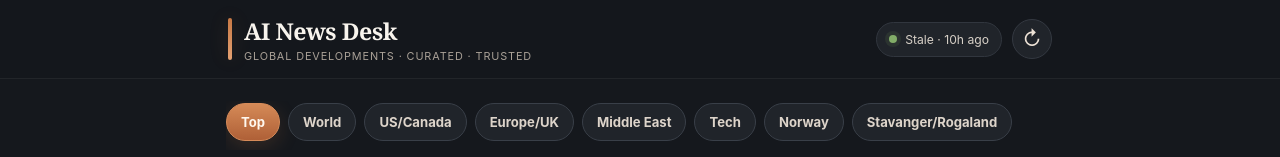
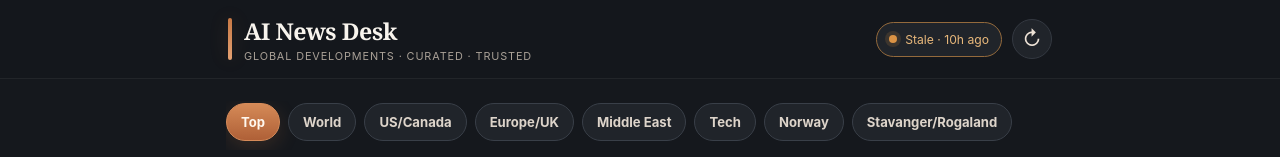
Before and after one commit to zeebasit/ai-news-desk, a plain HTML site: page docs/index.html in a window 1280 px wide. Shown: the top 157 px of the page. Drawn offline with Linux system fonts and the light colour scheme.

Commit message:
Make stale feed visibly distinct

```diff
--- a/docs/styles.css
+++ b/docs/styles.css
@@ -101,3 +101,5 @@ main{max-width:var(--max);margin:auto;padding:20px 16px 86px}
 .context-timeline a{display:block;line-height:1.4}
 .context-note{font-size:.73rem;color:#6b5d50}
 .context-search{font-weight:750;font-size:.79rem}
+
+.status.stale{border-color:#946a3c;color:#e8b87b}.status.stale .live-dot{background:#db9345;box-shadow:0 0 0 4px rgba(219,147,69,.15)}
```
